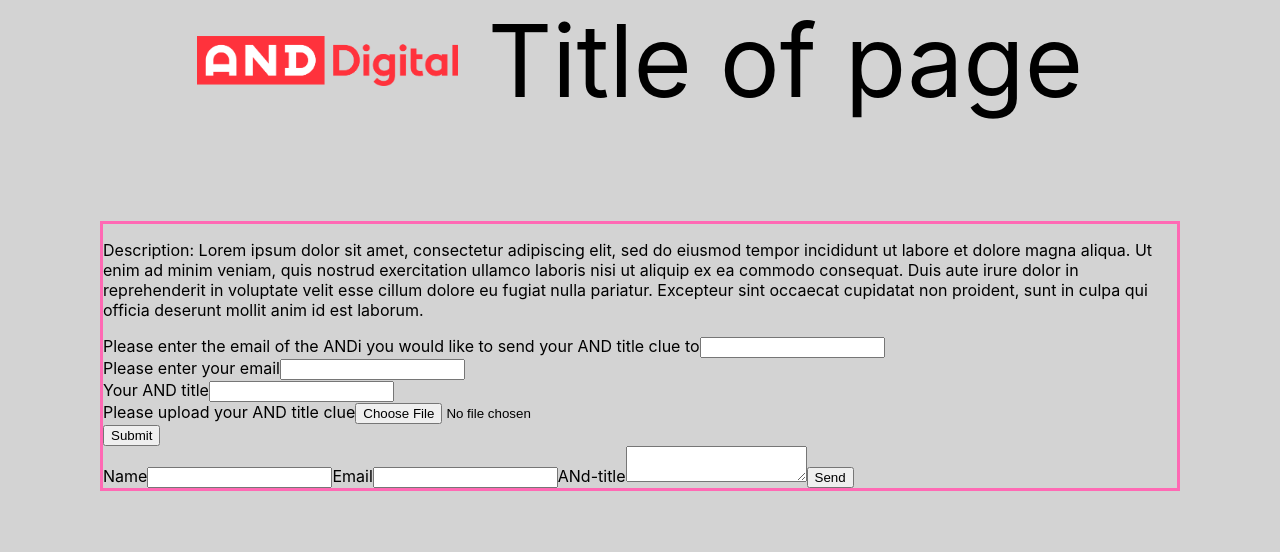
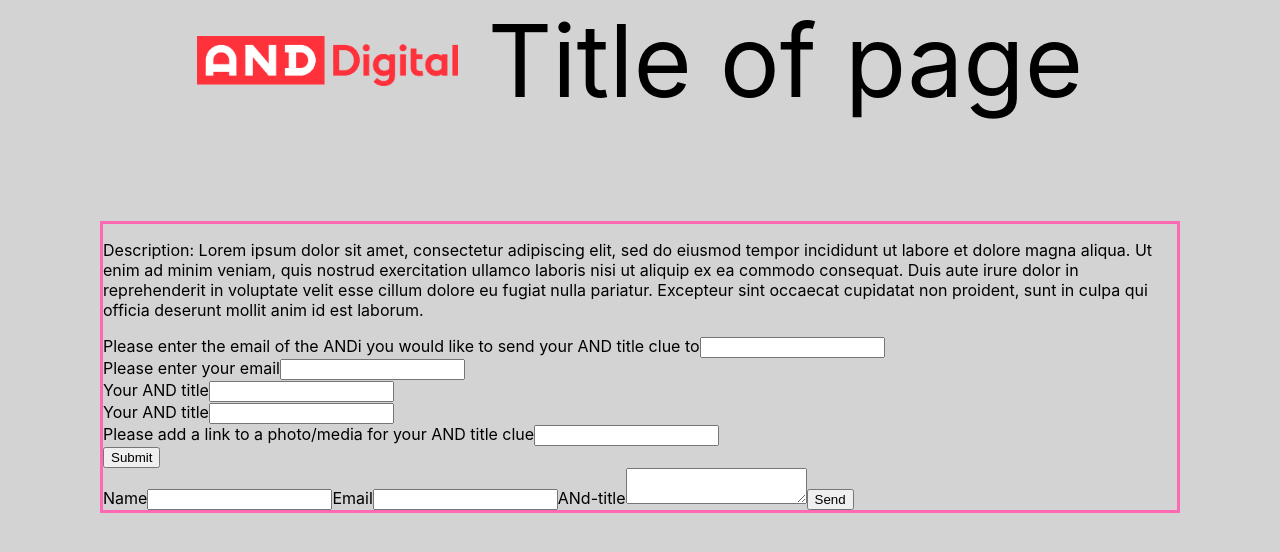
Before and after one commit to sandramolinapalencia/collaboration-challenge, a React (Create React App) app: page / in a window 1280 px wide. Shown: the top 552 px of the page. Built offline with nearby package versions, Linux system fonts and the light colour scheme.

Commit message:
add names to input fields

```diff
--- a/src/Form.js
+++ b/src/Form.js
@@ -20,6 +20,7 @@ const Form = () => {
         </label>
         <input
           id="recipientEmail"
+          name="recipientEmail"
           {...register("recipientEmail", { required: true, pattern: /@and.digital/ })}
           type="email"
         />
@@ -35,6 +36,7 @@ const Form = () => {
         <label htmlFor="yourEmail">Please enter your email</label>
         <input
           id="yourEmail"
+          name="yourEmail"
           {...register("yourEmail", { required: true })}
           type="email"
         />
@@ -44,8 +46,16 @@ const Form = () => {
       </div>
 
       <div className="Input-field">
+        <label htmlFor="yourName">Your AND title</label>
+        <input id="yourName" name="yourName" {...register("yourName", { required: true })} />
+        {errors.yourName && errors.yourName.type === "required" && (
+          <span role="alert">This is required</span>
+        )}
+      </div>
+
+      <div className="Input-field">
         <label htmlFor="andTitle">Your AND title</label>
-        <input id="andTitle" {...register("andTitle", { required: true })} />
+        <input id="andTitle" name="andTitle" {...register("andTitle", { required: true })} />
         {errors.andTitle && errors.andTitle.type === "required" && (
           <span role="alert">This is required</span>
         )}
@@ -53,10 +63,10 @@ const Form = () => {
 
       {/* I think that for MVP that it might be easier to have a text input and get the user to add a link to a photo/gif/video/meme on the internet */}
       <div className="Input-field">
-        <label htmlFor="pictureClue">Please upload your AND title clue</label>
+        <label htmlFor="pictureClue">Please add a link to a photo/media for your AND title clue</label>
         <input
           id="pictureClue"
-          type="file"
+          name="pictureClue"
           {...register("pictureClue", { required: true })}
         />
         {errors.pictureClue && errors.pictureClue.type === "required" && (
```
Also changed, not shown: src/test.js (+7 -0 lines).
